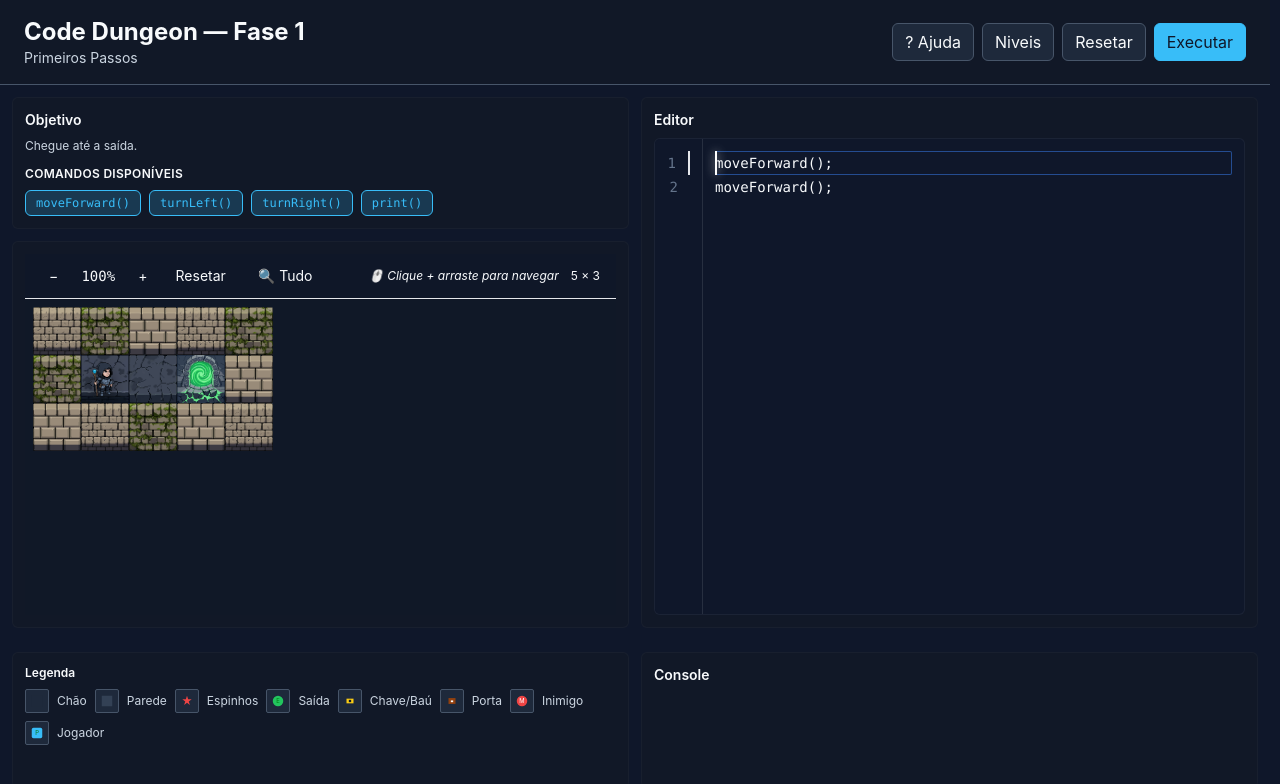
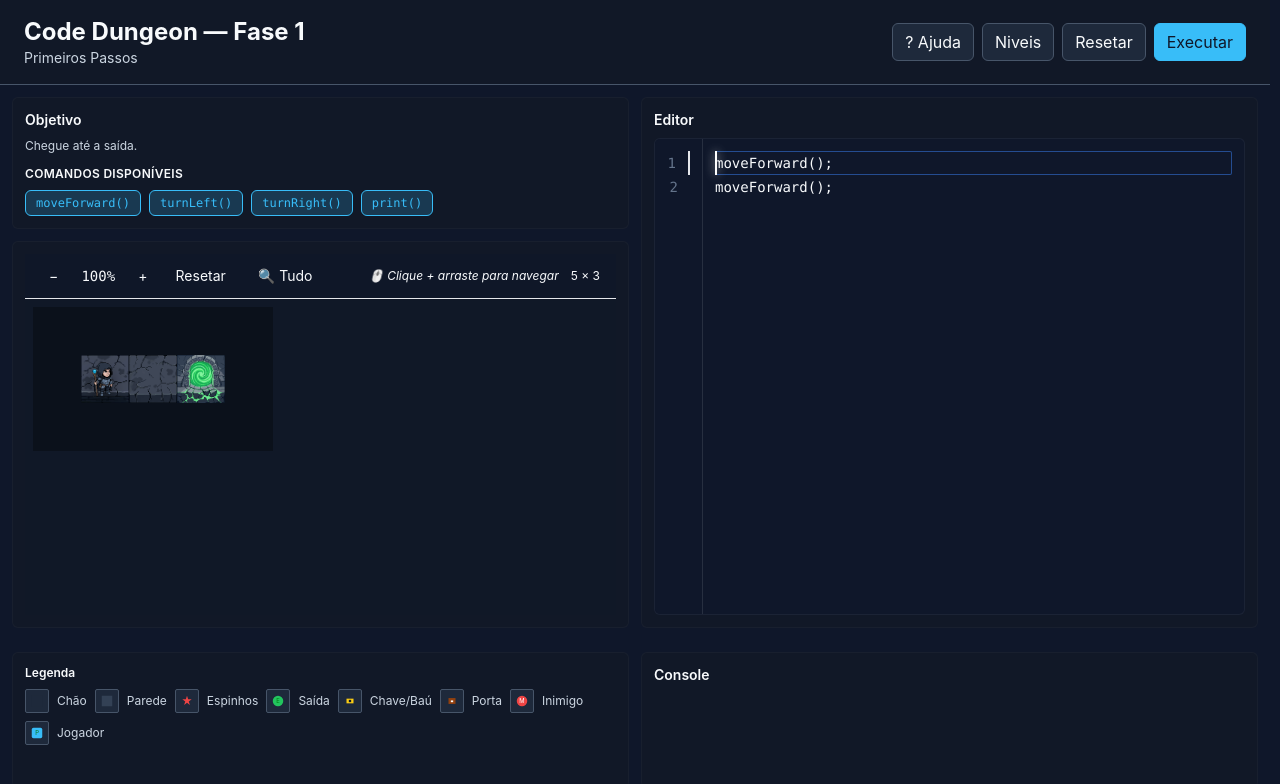
Before and after one commit to vinicius-pascoal/Code-Dungeon, a Next.js app: page /game in a window 1280 px wide. Shown: the top 784 px of the page. Built offline with nearby package versions, Linux system fonts and the light colour scheme.

Commit message:
esconder paredes

```diff
--- a/src/components/game/DungeonGrid.tsx
+++ b/src/components/game/DungeonGrid.tsx
@@ -9,6 +9,7 @@ type Props = {
   playerDirection: 'UP' | 'RIGHT' | 'DOWN' | 'LEFT'
   enemies: Enemy[]
   isRunning?: boolean
+  hideWalls?: boolean
 }
 
 type VisibleTiles = {
@@ -28,9 +29,10 @@ function getVariation(x: number, y: number): number {
 }
 
 // Retorna o caminho da imagem do tile, ou fallback com cor CSS
-function getTileImage(tile: TileType, x: number, y: number): string | null {
+function getTileImage(tile: TileType, x: number, y: number, hideWalls?: boolean): string | null {
   switch (tile) {
     case 'WALL':
+      if (hideWalls) return null
       return `/assets/paredes/parede${getVariation(x, y)}.png`
     case 'EXIT':
       return '/assets/portal.png'
@@ -44,10 +46,10 @@ function getTileImage(tile: TileType, x: number, y: number): string | null {
 }
 
 // Retorna classe CSS fallback para tiles sem imagem
-function renderTileFallback(tile: TileType) {
+function renderTileFallback(tile: TileType, hideWalls?: boolean) {
   switch (tile) {
     case 'WALL':
-      return 'bg-wall'
+      return hideWalls ? 'bg-transparent' : 'bg-wall'
     case 'EXIT':
       return 'bg-success text-bg font-bold'
     case 'SPIKE':
@@ -120,7 +122,7 @@ function calculateFitZoom(cols: number, rows: number, viewportWidth: number, vie
   return Math.max(0.1, maxTileSize / baseTileSize)
 }
 
-export default function DungeonGrid({ level, playerX, playerY, playerDirection, enemies, isRunning }: Props) {
+export default function DungeonGrid({ level, playerX, playerY, playerDirection, enemies, isRunning, hideWalls }: Props) {
   const cols = level.grid[0]?.length || 0
   const rows = level.grid.length
   const [viewportWidth, setViewportWidth] = useState<number>(typeof window !== 'undefined' ? window.innerWidth : 1200)
@@ -343,7 +345,7 @@ export default function DungeonGrid({ level, playerX, playerY, playerDirection,
             const isPlayer = x === playerX && y === playerY
             const key = `${x}-${y}`
             const enemy = enemyAt(enemies, x, y)
-            const tileImage = getTileImage(tile, x, y)
+            const tileImage = getTileImage(tile, x, y, hideWalls)
             const tileStyle: React.CSSProperties = {
               position: 'absolute',
               left: `${x * tileSize}px`,
@@ -362,7 +364,7 @@ export default function DungeonGrid({ level, playerX, playerY, playerDirection,
                 : directionToRotation(playerDirection)
 
               return (
-                <div key={key} style={tileStyle} className={`relative ${renderTileFallback(tile)}`}>
+                <div key={key} style={tileStyle} className={`relative ${renderTileFallback(tile, hideWalls)}`}>
                   {tileImage ? (
                     <Image
                       src={tileImage}
@@ -400,7 +402,7 @@ export default function DungeonGrid({ level, playerX, playerY, playerDirection,
             }
 
             return (
-              <div key={key} style={tileStyle} className={`relative ${renderTileFallback(tile)}`}>
+              <div key={key} style={tileStyle} className={`relative ${renderTileFallback(tile, hideWalls)}`}>
                 {tileImage && zoom > 0.4 ? (
                   <Image
                     src={tileImage}
--- a/src/components/game/GamePage.tsx
+++ b/src/components/game/GamePage.tsx
@@ -435,6 +435,7 @@ export default function GamePage() {
               playerDirection={player.direction}
               enemies={enemies}
               isRunning={running}
+              hideWalls={true}
             />
           </div>
         </div>
```
